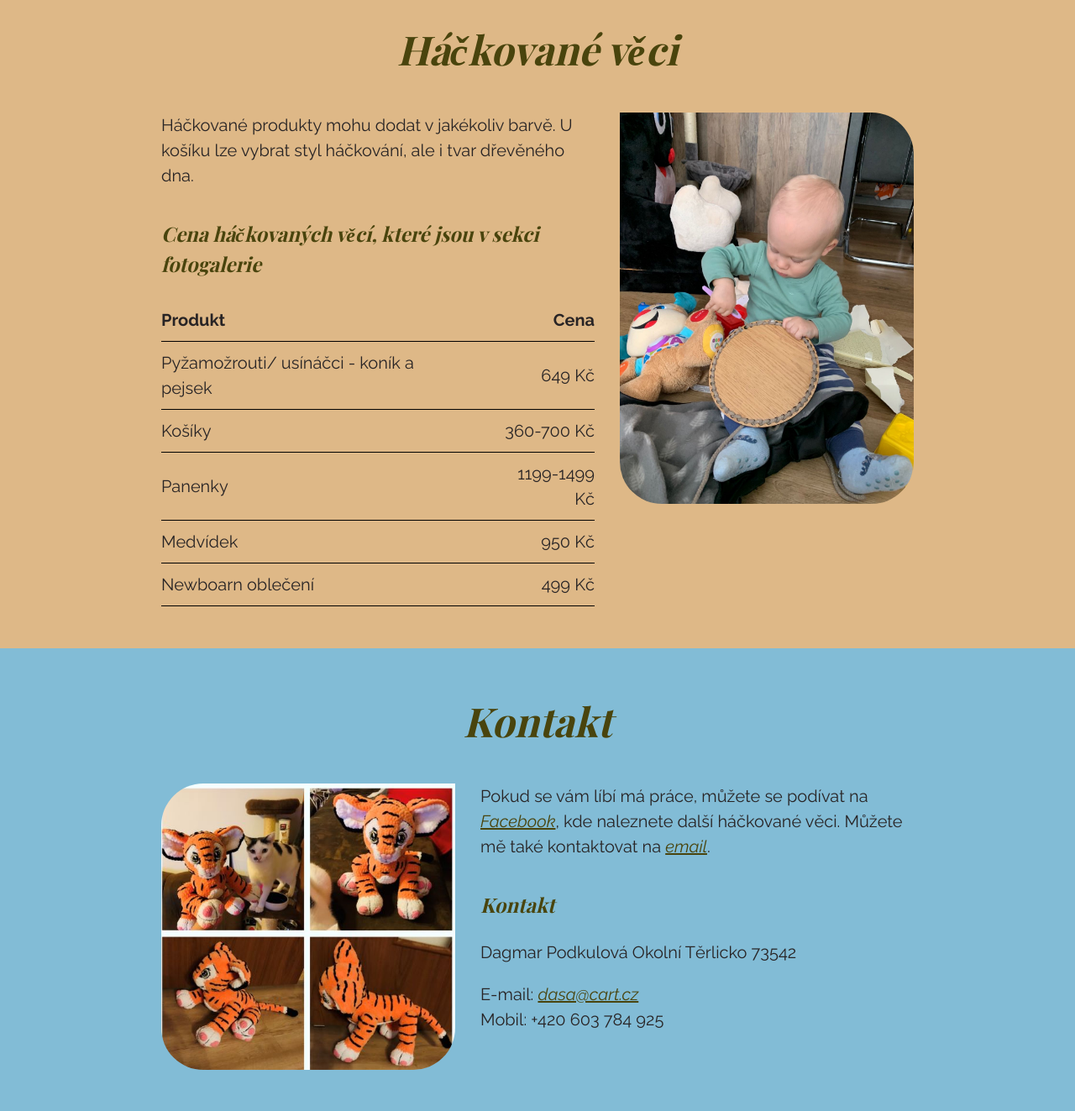
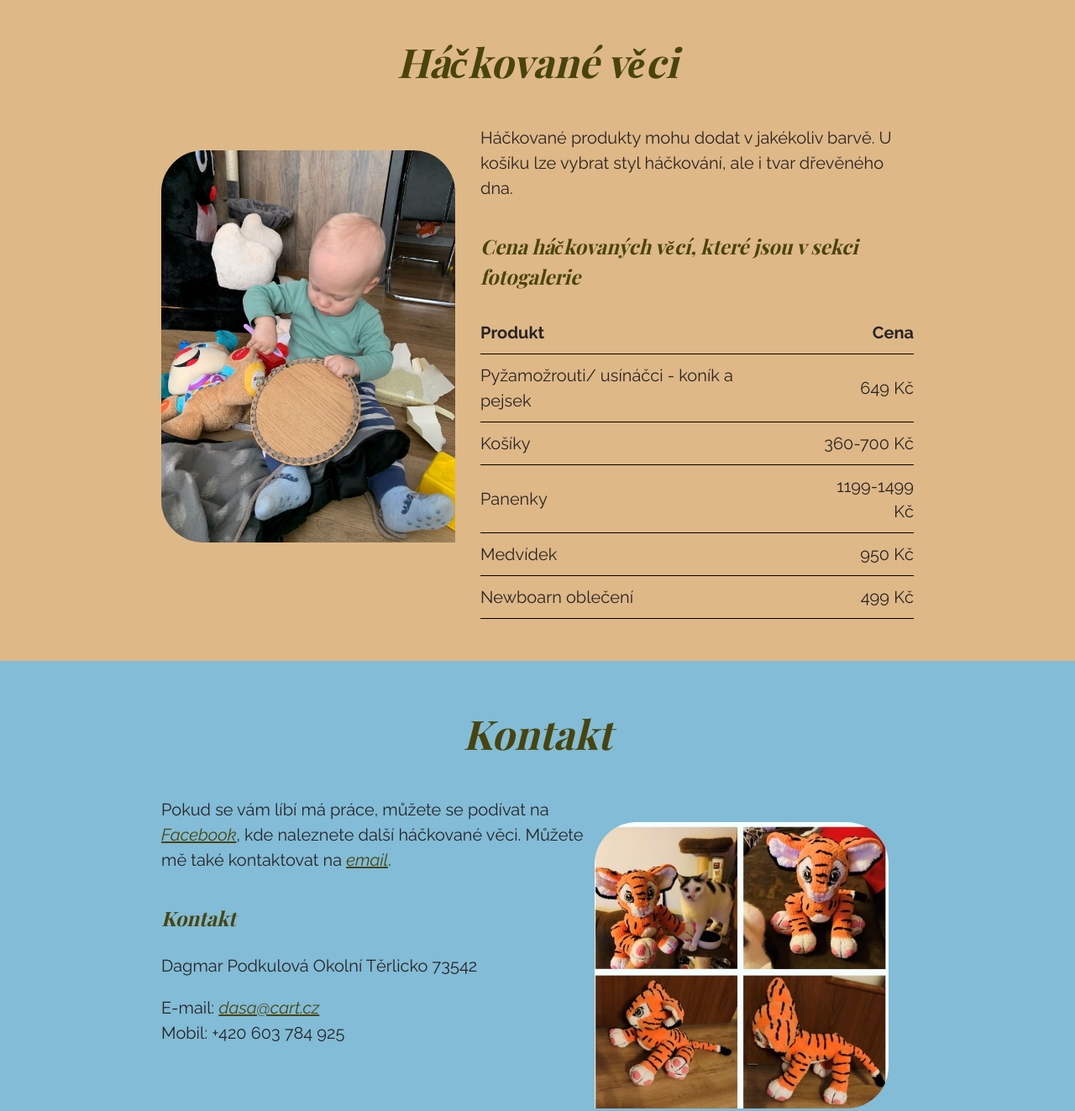
Before and after one commit to DagmarPodkulova/Ukol_01, a plain HTML site: page index.html in a window 1280 px wide. Shown: the part 1720-3043 px from the top of the page at 84% size. Drawn offline with nearby package versions, Linux system fonts and the light colour scheme; a web font is replaced by a local one.

Commit message:
Uprava dolnich fotek

```diff
--- a/style.css
+++ b/style.css
@@ -66,23 +66,22 @@ a {
 
 .fotogalerie img {
     width: 20%;
-    height: 250px;
     border: 2px solid #756158;
     border-radius: 10px;
 }
 
 .foto-pomocnik {
     width:350px;
-    border-radius: 0 50px 50px 50px;
-    float: right;
-    margin: 0 0 30px 30px;
+    border-radius: 50px 50px 0 50px;
+    float: left;
+    margin: 30px 30px 0 0;
 }
 
 .foto-kontakt {
     width: 350px;
-    border-radius: 50px 0 50px 50px;
-    float: left;
-    margin: 0 30px 30px 0;
+    border-radius: 50px 50px 50px 0;
+    float: right;
+    margin: 30px 30px 0 0;
 }
 
 table {
```
